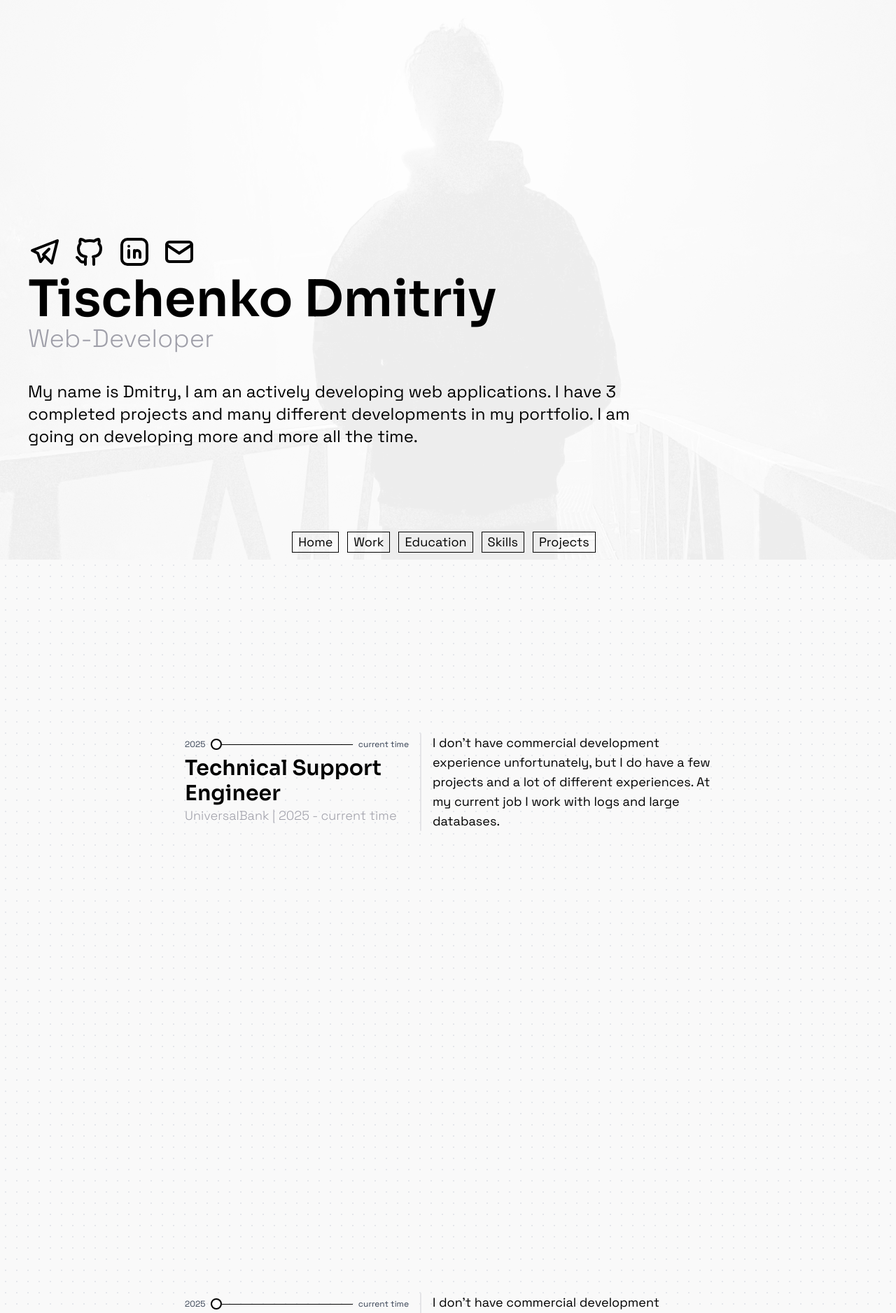
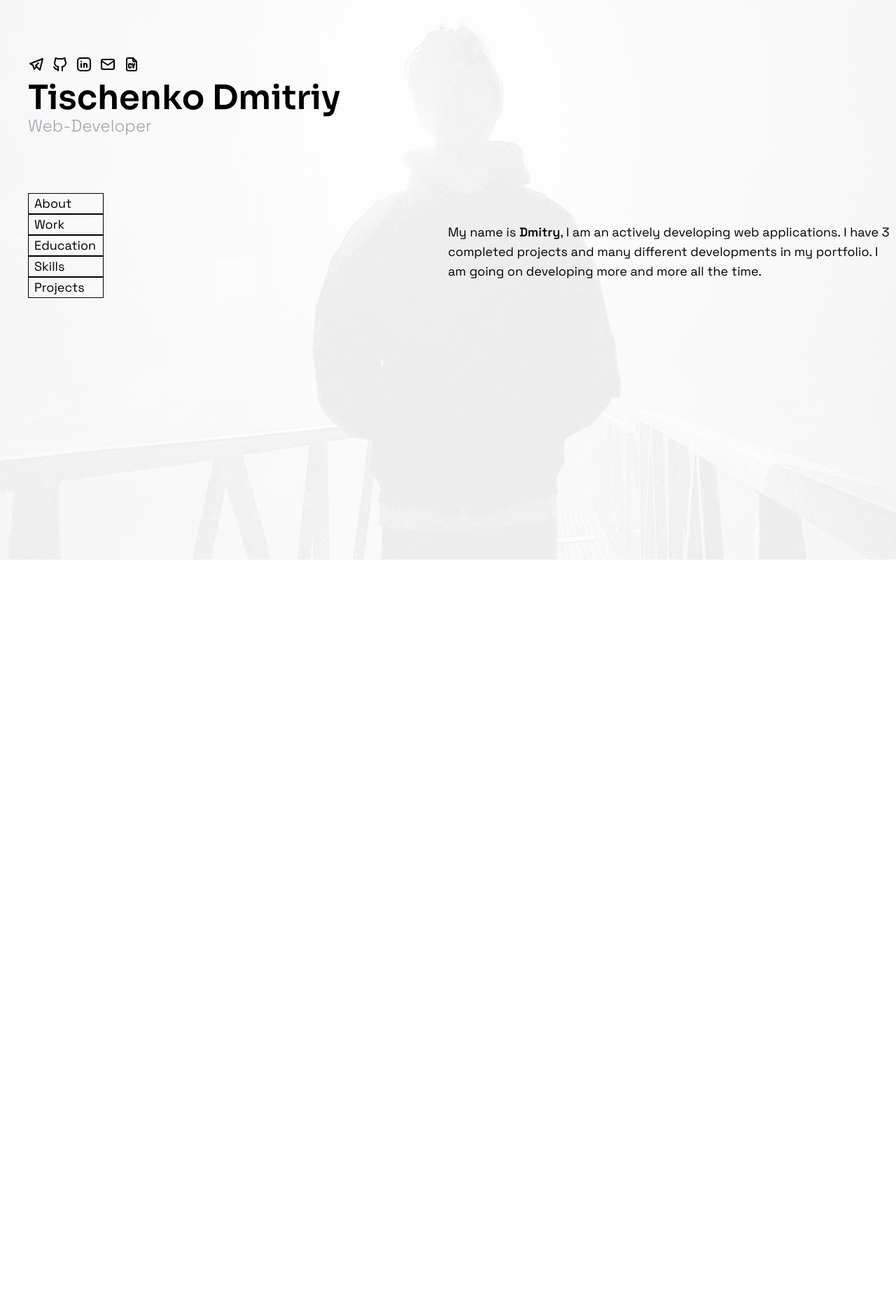
Before and after one commit to Mercelory/portfolio-2.0, a React (Vite) app: page / in a window 1280 px wide. Shown: the top 1877 px of the page at 70% size. After the commit the page ends 800 px from the top, so only its background shows below. Built offline with nearby package versions, Linux system fonts and the light colour scheme.

Commit message:
Redesign

```diff
--- a/src/App.jsx
+++ b/src/App.jsx
@@ -4,18 +4,34 @@ import Work from "./components/Work";
 import Education from "./components/Education";
 import Skills from "./components/Skills";
 import Projects from "./components/Projects";
+import About from "./components/About"
 
 
 function App() {
   return <>
-        <main className="overlay">
-          <Navbar />
-          <Main />
-          <Work />
-          <Education />
-          <Skills />
-          <Projects />
-        </main>
+          <div className="grid grid-cols-[600px_1fr] h-screen overlay overflow-hidden">
+      <aside className="sticky top-0 h-screen">
+      <Main />
+      <Navbar />
+      </aside>
+      <main className="overflow-y-auto h-screen relative">
+      <section className="mx-auto max-w-[800px]">
+          <h1 className=""> <About /></h1>
+        </section>
+        <section className="mt-30">
+          <h1 className=""> <Work /></h1>
+        </section>
+        <section className="mt-30">
+          <h1 className=""><Education /></h1>
+        </section>
+        <section className="mt-30">
+          <h1 className=""><Skills /></h1>
+        </section>
+        <section className="mt-30">
+          <h1 className=""><Projects /></h1>
+        </section>
+      </main>
+    </div>
     </>;
 }
 
--- /dev/null
+++ b/src/components/About.jsx
@@ -0,0 +1,11 @@
+const About = () => {
+  return (
+         <section id = 'About' className="mt-15 relative ml-10 h-[600px] flex justify-center items-center">
+         <p class = 'text-lg'>My name is <span className="font-semibold">Dmitry</span>, I am an actively developing web applications.
+        I have 3 completed projects and many different developments in my portfolio.
+        I am going on developing more and more all the time.</p>
+        </section>
+  )
+}
+
+export default About
--- a/src/components/Education.jsx
+++ b/src/components/Education.jsx
@@ -1,24 +1,23 @@
 const Education = () => {
   return (
-    <section id = 'Education' className="inset-0 -z-10 h-screen w-full bg-[#F9F9F9] bg-[radial-gradient(#e5e7eb_1px,transparent_1px)] [background-size:16px_16px]">
-      <div class="lg:flex justify-center items-center relative top-60 xs:w-sm mx-auto md:w-3xl xs:w-xs">
+    <section id = 'Education' className="">
+      <div class="lg:flex justify-center items-center xs:w-sm mx-auto md:w-3xl relative h-[600px] flex">
         <div className="m-2 xs:w-xs">
         <div class="relative flex items-center mb-2 xs:w-xs xs:justify-center">
-        <span class="text-gray-700 text-xs mr-2">2025</span>
+        <span class="text-gray-700 text-xs mr-2">2017</span>
         <div class="relative flex-1 border-b border-black">
             <div class="absolute left-0 md:-top-2 md:w-4 md:h-4 bg-white border-2 border-black rounded-full xs:w-2 xs:h-2 xs:-top-1"></div>
         </div>
-        <span class="text-gray-700 text-xs ml-2">current time</span>
+        <span class="text-gray-700 text-xs ml-2">2023</span>
     </div>
-            <h1 className="font-semibold text-3xl xs:text-3xl">Technical Support Engineer</h1>
-            <h2 className="font-light text-zinc-400 xs:text-lg">UniversalBank | 2025 - current time</h2>
+            <h1 className="font-semibold text-3xl xs:text-3xl">Computer Engineering (Bachelor's Degree)</h1>
+            <h2 className="font-light text-zinc-400 xs:text-lg">KKNAU (Kryvyi Rih College of the National Aviation University)</h2>
         </div>
         <div>
           <div className="m-5 md:w-0.5 md:h-35 rounded bg-zinc-200 border-black xs:w-55 xs:h-0.5 xs:m-2"></div>
         </div>
         <div className="md:w-lg xs:w-xs">
-          <p className="xs:text-lg m-2">I don't have commercial development experience unfortunately, but I do have a few projects and a lot of different experiences.
-          At my current job I work with logs and large databases.</p>
+          <p className="xs:text-lg m-2">In college I used mostly C++ to write coursework, one of which used C++ and Assembler. But all of this was far from appealing to me. But in one of the courses we started to go through web development, which interested me a lot and I started to get into it on my own</p>
           </div>
       </div>
     </section>
--- a/src/components/Main.jsx
+++ b/src/components/Main.jsx
@@ -1,20 +1,18 @@
-import { TbBrandTelegram, TbBrandGithub, TbBrandLinkedin, TbMail } from "react-icons/tb";
+import { TbBrandTelegram, TbBrandGithub, TbBrandLinkedin, TbMail, TbFileCv } from "react-icons/tb";
 
 const Main = () => {
   return (
-    <section id = "Home" class = 'w-full h-screen'>
-    <div className="flex-col justify-between items-center bottom-40 left-0 absolute   ">
-    <ul class = 'flex justify-between items-center w-40 ml-5 mb-2 md:w-60 lg:ml-10'>
-      <li className="hover:text-zinc-300 hover:transition-transform duration-500 text-3xl md:text-5xl"><a href = '#'><TbBrandTelegram /></a></li>
-      <li className="hover:text-zinc-300 hover:transition-transform duration-500 text-3xl md:text-5xl"><a href = '#'> <TbBrandGithub /></a> </li>
-      <li className="hover:text-zinc-300 hover:transition-transform duration-500 text-3xl md:text-5xl"><a href = '#'> <TbBrandLinkedin /></a> </li>
-      <li className="hover:text-zinc-300 hover:transition-transform duration-500 text-3xl md:text-5xl"><a href = '#'><TbMail /></a> </li>
+    <section class = 'mb-20'>
+    <div className="">
+    <ul class = 'flex justify-between items-center w-40 m-10 mb-3 mt-20'>
+      <li className="hover:text-zinc-300 hover:transition-transform duration-500 text-4xl md:text-2xl"><a href = '#'><TbBrandTelegram /></a></li>
+      <li className="hover:text-zinc-300 hover:transition-transform duration-500 text-4xl md:text-2xl"><a href = '#'> <TbBrandGithub /></a> </li>
+      <li className="hover:text-zinc-300 hover:transition-transform duration-500 text-4xl md:text-2xl"><a href = '#'> <TbBrandLinkedin /></a> </li>
+      <li className="hover:text-zinc-300 hover:transition-transform duration-500 text-4xl md:text-2xl"><a href = '#'><TbMail /></a> </li>
+      <li className="hover:text-zinc-300 hover:transition-transform duration-500 text-4xl md:text-2xl"><a href = '#'><TbFileCv /></a> </li>
     </ul>
-      <h1 class = 'text-9xl ml-5 font-sora xs:text-4xl md:text-7xl lg:ml-10 font-semibold'>Tischenko Dmitriy</h1>
-      <h2 class = 'text-zinc-400 ml-5 mb-10 text-2xl md:text-4xl lg:ml-10 font-light'>Web-Developer</h2>
-      <p class = 'text-lg ml-5 w-xs md:text-2xl md:w-md lg:w-4xl lg:ml-10'>My name is Dmitry, I am an actively developing web applications.
-        I have 3 completed projects and many different developments in my portfolio.
-        I am going on developing more and more all the time.</p>
+      <h1 class = 'text-9xl ml-5 font-sora xs:text-4xl md:text-5xl lg:ml-10 font-semibold'>Tischenko Dmitriy</h1>
+      <h2 class = 'text-zinc-400 ml-5 mb-5 text-2xl md:text-2xl lg:ml-10 font-light'>Web-Developer</h2>
     </div>
     </section>
   )
--- a/src/components/Navbar.jsx
+++ b/src/components/Navbar.jsx
@@ -1,9 +1,9 @@
 function Navbar() {
   return (
-<nav class = "fixed left-0 bottom-0 w-full h-10">
-    <ul class = 'flex justify-evenly items-center sm:justify-center'>
-      <a href = "#Home" class = 'relative group px-2 border xs:text-sm sm:mr-3 sm:text-lg lg:text-lg'>
-        <span class = 'z-10 relative group-hover:text-white transition-transform duration-500'>Home</span>
+<nav class = "">
+    <ul class = 'flex flex-col m-10 w-30'>
+      <a href = "#About" class = 'relative group px-2 border xs:text-sm sm:mr-3 sm:text-lg lg:text-lg'>
+        <span class = 'z-10 relative group-hover:text-white transition-transform duration-500'>About</span>
         <span class = 'z-9 absolute inset-0 bg-black scale-y-0 group-hover:scale-y-100 transition-transform duration-500 origin-bottom'></span></a>
         <a href = "#Work" class = 'relative group px-2 border xs:text-sm sm:mr-3 sm:text-lg'>
         <span class = 'z-10 relative group-hover:text-white transition-transform duration-500 '>Work</span>
--- a/src/components/Projects.jsx
+++ b/src/components/Projects.jsx
@@ -1,8 +1,8 @@
 const Projects = () => {
   return (
-    <section id = 'Education' className="inset-0 -z-10 h-screen w-full bg-[#F9F9F9] bg-[radial-gradient(#e5e7eb_1px,transparent_1px)] [background-size:16px_16px]">
-    <div class="flex justify-center items-center relative top-60">
-    <h1 className="text-4xl">Soon</h1>
+    <section id = 'Projects' className="h-[600px] flex justify-center items-center">
+    <div class="relative flex justify-center items-center">
+    <h1 className="text-4xl">Projects: Soon</h1>
    </div>
  </section>
   )
--- a/src/components/Skills.jsx
+++ b/src/components/Skills.jsx
@@ -2,8 +2,8 @@ import { TbBrandHtml5, TbBrandCss3, TbBrandTailwind,TbBrandJavascript,TbBrandRea
 
 const Skills = () => {
       return (
-        <section id = 'Skills' className="inset-0 -z-10 h-screen w-full bg-[#F9F9F9] bg-[radial-gradient(#e5e7eb_1px,transparent_1px)] [background-size:16px_16px]">
-           <div class="relative top-60 xs:w-60 flex-col justify-center items-center mx-auto">
+        <section id = 'Skills' className="">
+           <div class="relative flex-col justify-center items-center h-[600px] flex">
               <ul className="text-4xl flex flex-wrap items-center justify-center gap-8 ">
                 <li className=""> <TbBrandHtml5/> </li>
                 <li className=""> <TbBrandCss3/> </li>
--- a/src/components/Work.jsx
+++ b/src/components/Work.jsx
@@ -1,7 +1,7 @@
 const Work = () => {
   return (
-    <section id = 'Work' className="inset-0 -z-10 h-screen w-full bg-[#F9F9F9] bg-[radial-gradient(#e5e7eb_1px,transparent_1px)] [background-size:16px_16px]">
-      <div class="lg:flex justify-center items-center relative top-60 xs:w-sm mx-auto md:w-3xl xs:w-xs">
+    <section id = 'Work' className=" relative h-[600px] flex justify-center items-center">
+      <div class="lg:flex justify-center items-center xs:w-sm mx-auto md:w-3xl ">
         <div className="m-2 xs:w-xs">
         <div class="relative flex items-center mb-2 xs:w-xs xs:justify-center">
         <span class="text-gray-700 text-xs mr-2">2025</span>
--- a/src/index.css
+++ b/src/index.css
@@ -19,6 +19,11 @@
   opacity: 20%;
 }
 
+body{
+  height: 100%;
+  overflow: hidden;
+}
+
 
 h1 {
   font-family: "Sora", sans-serif;
```
